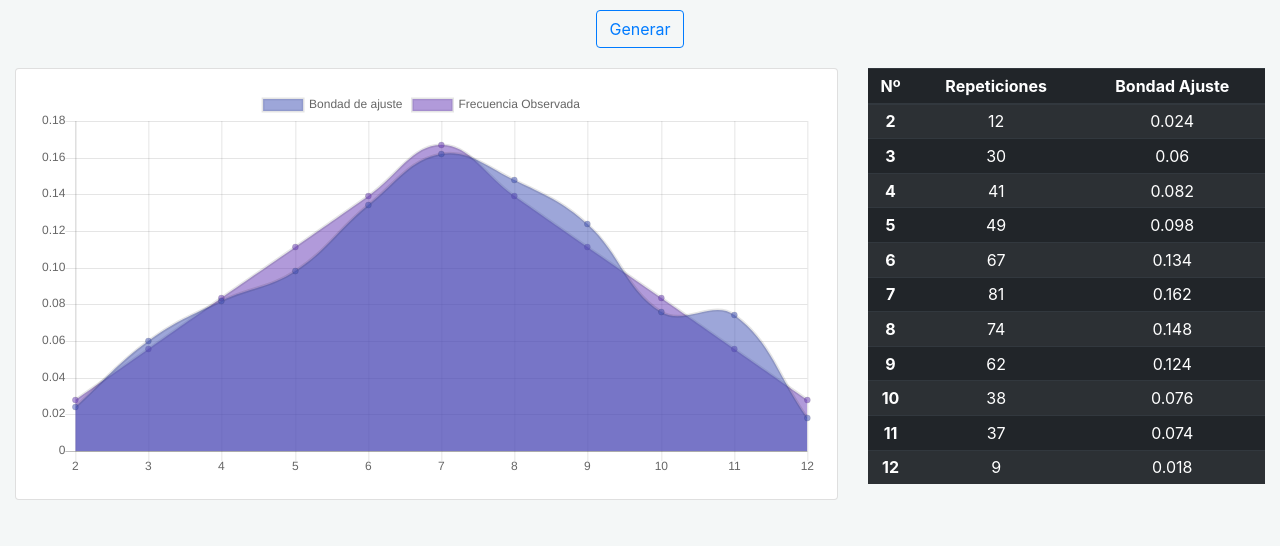
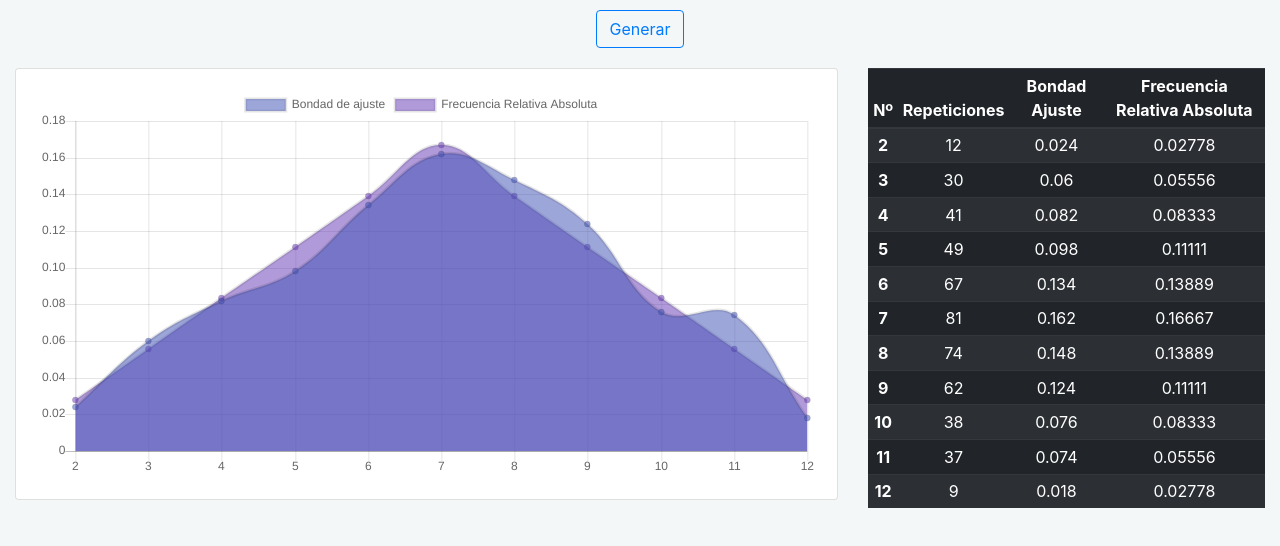
Before and after one commit to mariovzc/taller-simulacion, a plain HTML site: page index.html in a window 1280 px wide. Drawn offline with Linux system fonts and the light colour scheme.

Commit message:
cambiando los nombres

```diff
--- a/index.html
+++ b/index.html
@@ -29,8 +29,9 @@
               <thead class="thead-dark">
                 <tr>
                   <th scope="col" class="text-center">Nº</th>
-                  <th scope="col" class="text-center">Repeticiones</th>
-                  <th scope="col" class="text-center">Bondad Ajuste</th>
+                  <th class="text-center">Repeticiones</th>
+                  <th class="text-center">Bondad Ajuste</th>
+                  <th class="text-center">Frecuencia Relativa Absoluta</th>
                 </tr>
               </thead>
               <tbody id="tabla">
--- a/js/index.js
+++ b/js/index.js
@@ -1,4 +1,6 @@
 // clase charts
+const frecuencia_observada = [1,2,3,4,5,6,5,4,3,2,1]
+
 class Charts {
   // generar datos de la aplicaccion
   generateData () {
@@ -16,7 +18,6 @@ class Charts {
       11: 0,
       12: 0
     }
-    const frecuencia_observada = [1,2,3,4,5,6,5,4,3,2,1]
     let obj = {
       data: {
           labels: [],
@@ -30,7 +31,7 @@ class Charts {
               {
                 backgroundColor: "rgba(103, 58, 183, 0.51)",
                 data: [],
-                label: "Frecuencia Observada",
+                label: "Frecuencia Relativa Absoluta",
                 fill: "start"
               }
             ]
@@ -113,6 +114,7 @@ class Charts {
           <th scope="row" class="text-center">${key}</th>
           <td class="text-center">${data[key]}</td>
           <td class="text-center">${(data[key] / 500)}</td>
+          <td class="text-center">${(frecuencia_observada[key-2] / 36).toFixed(5)}</td>
         </tr>
       `
     }
```
